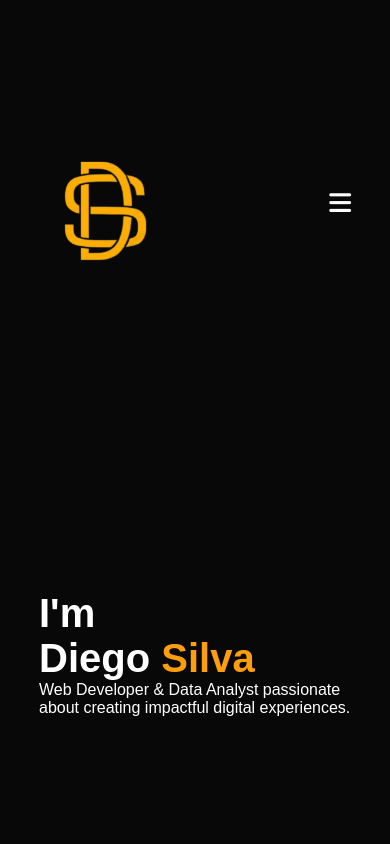
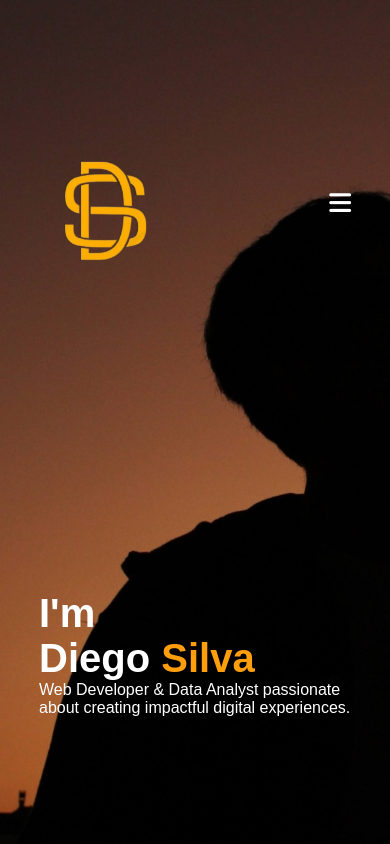
Before and after one commit to DiegoSilvaN/Portfolio-Web, a plain HTML site: page index.html in a window 390 px wide. Shown: the top 844 px of the page. Drawn offline with nearby package versions, Linux system fonts and the light colour scheme.

Commit message:
Update styles.css

```diff
--- a/styles.css
+++ b/styles.css
@@ -11,10 +11,11 @@ body{
     background: #080808;
     color: #fff;
 }
+
 #header{
     width: 100%;
     height: 100vh;
-    background-image: url(/avatar.jpg);
+    background-image: url(avatar.jpg);
     background-size: cover;
     background-position: center;
     display: flex;
@@ -351,7 +352,7 @@ nav .fas{
 
 @media only screen and (max-width: 600px){
     #header{
-        background-image: url(/src/img/avatar.jpg) ;
+        background-image: url(avatar.jpg) ;
     }
     .header-txt{
         margin-top: 100%;
```
